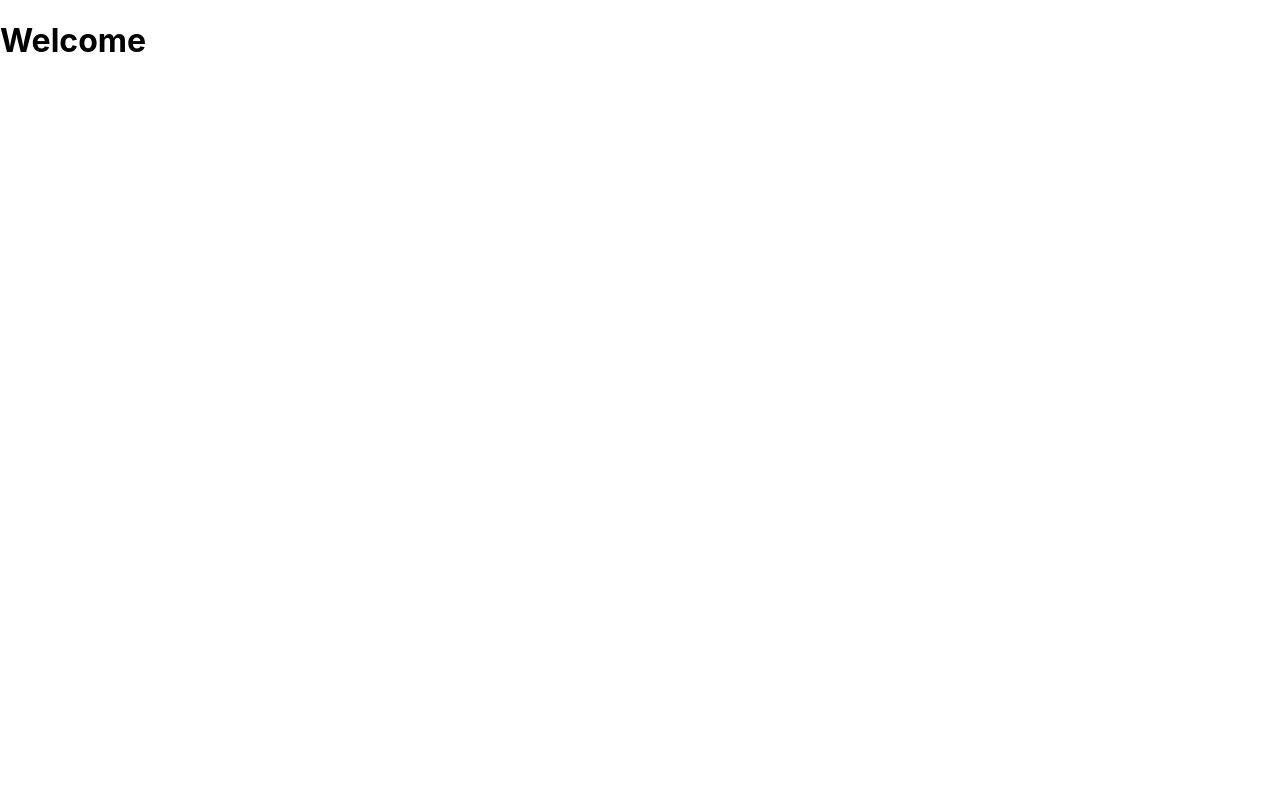
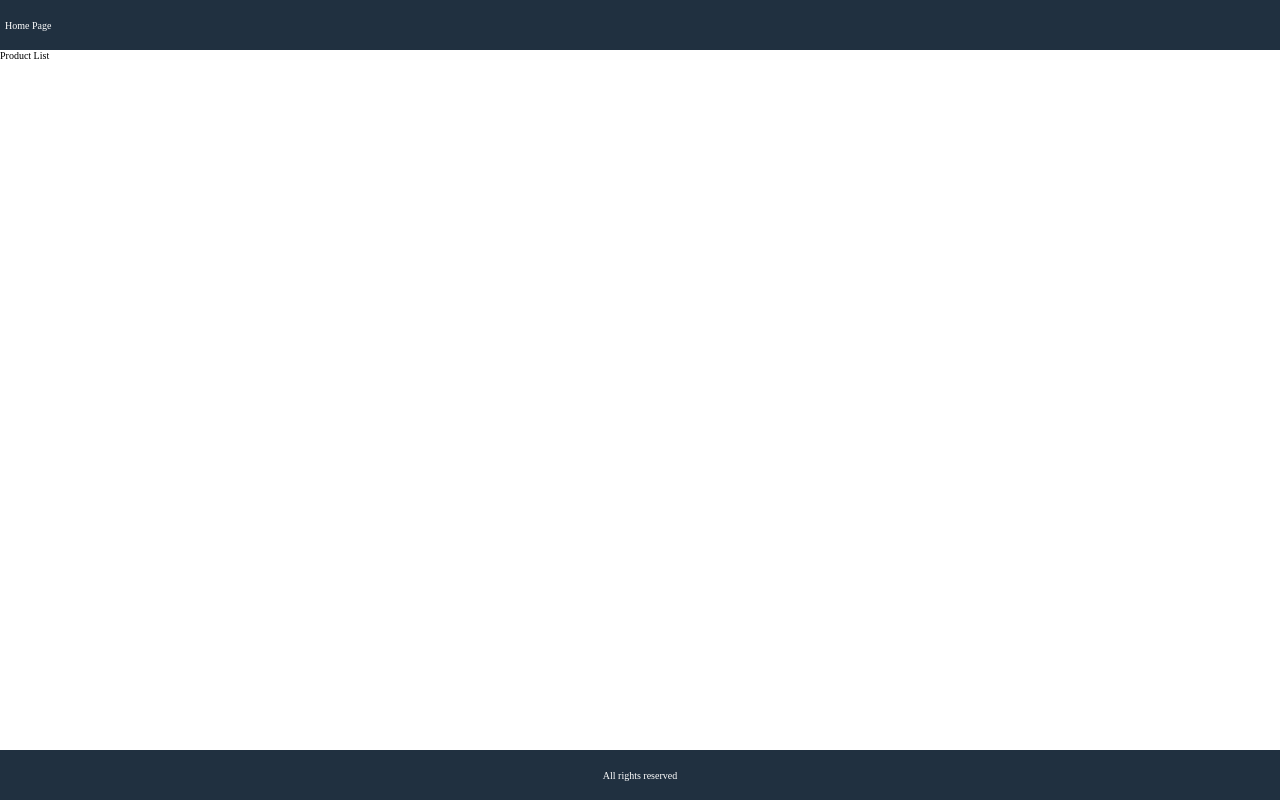
Before and after one commit to maaz-shah47/react-shopping-cart, a React (Create React App) app: page / in a window 1280 px wide. Built offline with nearby package versions, Linux system fonts and the light colour scheme.

Commit message:
setup homepage and added initial styling

```diff
--- a/src/App.css
+++ b/src/App.css
@@ -1,38 +1,34 @@
-.App {
-  text-align: center;
+header {
+  grid-area: header;
+  background-color: #203040;
+  color: #ffffff;
+  display: flex;
+  justify-content: space-between;
+  align-items: center;
+  padding: 0.5rem;
 }
-
-.App-logo {
-  height: 40vmin;
-  pointer-events: none;
+header a {
+  color: #ffffff;
+  text-decoration: none;
 }
-
-@media (prefers-reduced-motion: no-preference) {
-  .App-logo {
-    animation: App-logo-spin infinite 20s linear;
-  }
+main {
+  grid-area: main;
 }
-
-.App-header {
-  background-color: #282c34;
-  min-height: 100vh;
+footer {
+  grid-area: footer;
+  background-color: #203040;
+  color: #ffffff;
   display: flex;
-  flex-direction: column;
+  justify-content: center;
   align-items: center;
-  justify-content: center;
-  font-size: calc(10px + 2vmin);
-  color: white;
 }
-
-.App-link {
-  color: #61dafb;
+.grid-container {
+  display: grid;
+  grid-template-areas:
+    'header'
+    'main'
+    'footer';
+  grid-template-rows: 5rem 1fr 5rem;
+  grid-template-columns: 1fr;
+  height: 100%;
 }
-
-@keyframes App-logo-spin {
-  from {
-    transform: rotate(0deg);
-  }
-  to {
-    transform: rotate(360deg);
-  }
-}
--- a/src/App.js
+++ b/src/App.js
@@ -1,7 +1,15 @@
 import './App.css';
 
 function App() {
-  return <h1>Welcome</h1>;
+  return (
+    <div className='grid-container'>
+      <header>
+        <a href='/'>Home Page</a>
+      </header>
+      <main>Product List</main>
+      <footer>All rights reserved</footer>
+    </div>
+  );
 }
 
 export default App;
--- a/src/index.css
+++ b/src/index.css
@@ -1,13 +1,23 @@
-body {
+html {
+  font-size: 62.5%;
+  box-sizing: border-box;
+}
+body,
+#root {
+  height: 100vh;
   margin: 0;
-  font-family: -apple-system, BlinkMacSystemFont, 'Segoe UI', 'Roboto', 'Oxygen',
-    'Ubuntu', 'Cantarell', 'Fira Sans', 'Droid Sans', 'Helvetica Neue',
-    sans-serif;
-  -webkit-font-smoothing: antialiased;
-  -moz-osx-font-smoothing: grayscale;
+}
+input,
+select,
+button,
+textarea {
+  font-family: Arial, Helvetica, sans-serif;
+  font-size: 1.6rem;
 }
 
-code {
-  font-family: source-code-pro, Menlo, Monaco, Consolas, 'Courier New',
-    monospace;
+a {
+  text-decoration: none;
 }
+a:hover {
+  color: #ff8000;
+}
```
